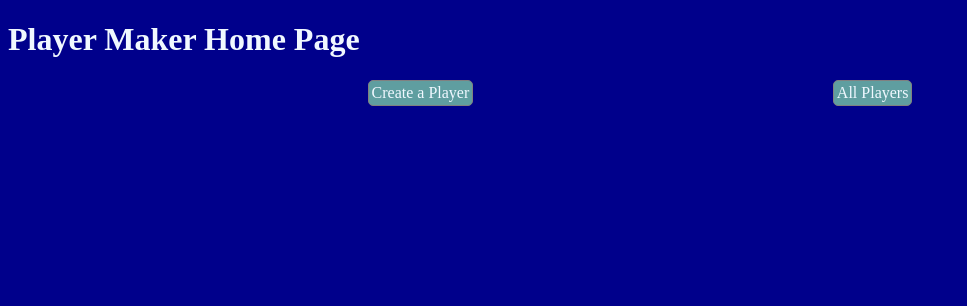
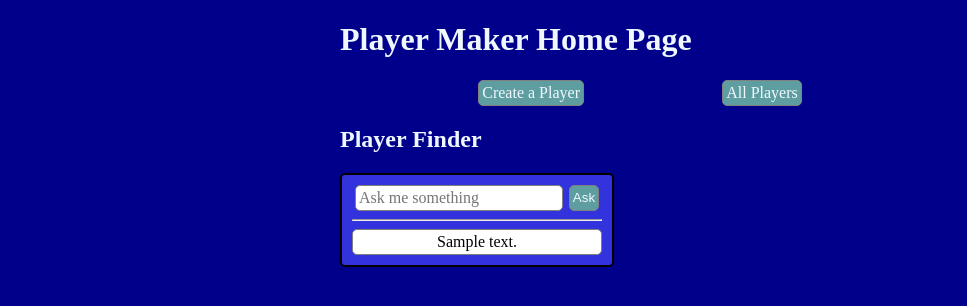
Before and after one commit to Wbradmeyer/chat_bot, a Flask app: template flask_app/templates/index.html in a window 1280 px wide. Shown: the top 306 px of the page, without its empty margins (0-967 px from the left). Run offline with Flask 3, Linux system fonts and the light colour scheme; the template is opened without the code that fills it: most values are stand-ins (such as "Sample title", 1, 10 or a date in 2020).

Commit message:
consistent nav, move chat to index

```diff
--- a/flask_app/controllers/players.py
+++ b/flask_app/controllers/players.py
@@ -1,7 +1,7 @@
 from flask_app import app
 from flask import render_template, redirect, request, session
 from flask_app.models import player
-import requests
+# import requests
 
 @app.route('/players/new', methods=['POST', 'GET'])
 def create_player():
@@ -33,8 +33,8 @@ def handle_chat():
     if request.method == 'POST':
         text = request.form['user_input']
         # text passed to chatbot, store returned query
-        chatbot_response = requests.post('http://api', json={'input': text})
-        query = chatbot_response.json().get('query')
+        # chatbot_response = requests.post('http://api', json={'input': text})
+        # query = chatbot_response.json().get('query')
         # pass query to model and store returned data
         if query:
             try:
--- a/flask_app/templates/create_player.html
+++ b/flask_app/templates/create_player.html
@@ -12,6 +12,7 @@
     <div class="container">
         <h1>Create Player page</h1>
         <div class="nav">
+            <a href="/">Title</a>
             <a href="/players/all">All Players</a>
         </div>
         <div class="card">
--- a/flask_app/templates/index.html
+++ b/flask_app/templates/index.html
@@ -9,10 +9,22 @@
     <title>Home</title>
 </head>
 <body>
-    <h1>Player Maker Home Page</h1>
-    <div class="nav">
-        <a href="/players/new">Create a Player</a>
-        <a href="/players/all">All Players</a>
+    <div class="container">
+        <h1>Player Maker Home Page</h1>
+        <div class="nav">
+            <a href="/players/new">Create a Player</a>
+            <a href="/players/all">All Players</a>
+        </div>
+        <h2>Player Finder</h2>
+        <div class="chatbot">
+            <form class="user_request" action="/players/chat_query" method="post">
+                <!-- <input type="text" placeholder="Ask me something" onchange="displayUserText(event)" id="user_input"> -->
+                <input type="text" placeholder="Ask me something" id="user_input" name="user_input">
+                <button type="submit">Ask</button>
+            </form>
+            <hr>
+            <div id="body">{{ text }}</div>
+        </div>
     </div>
 </body>
 </html>
```
